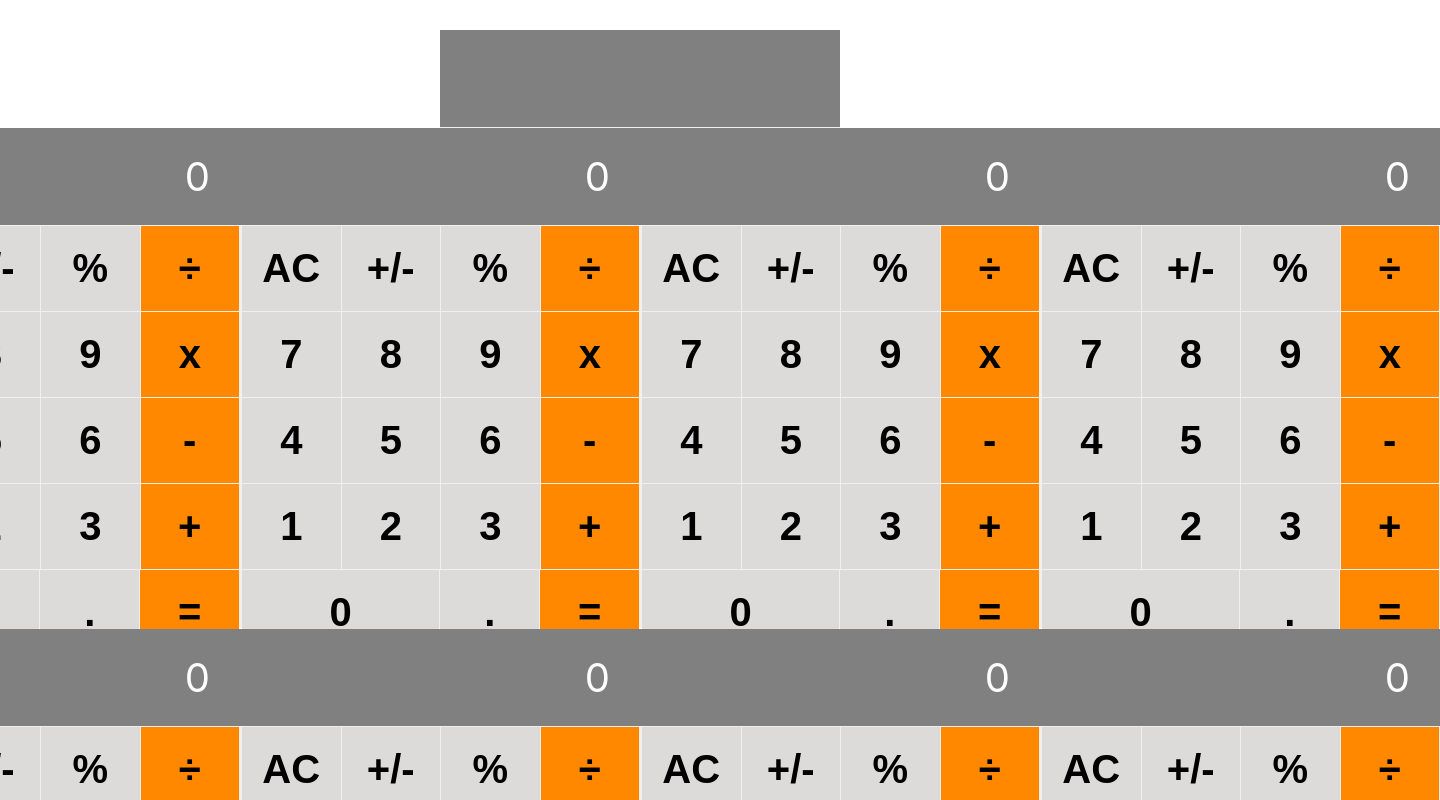
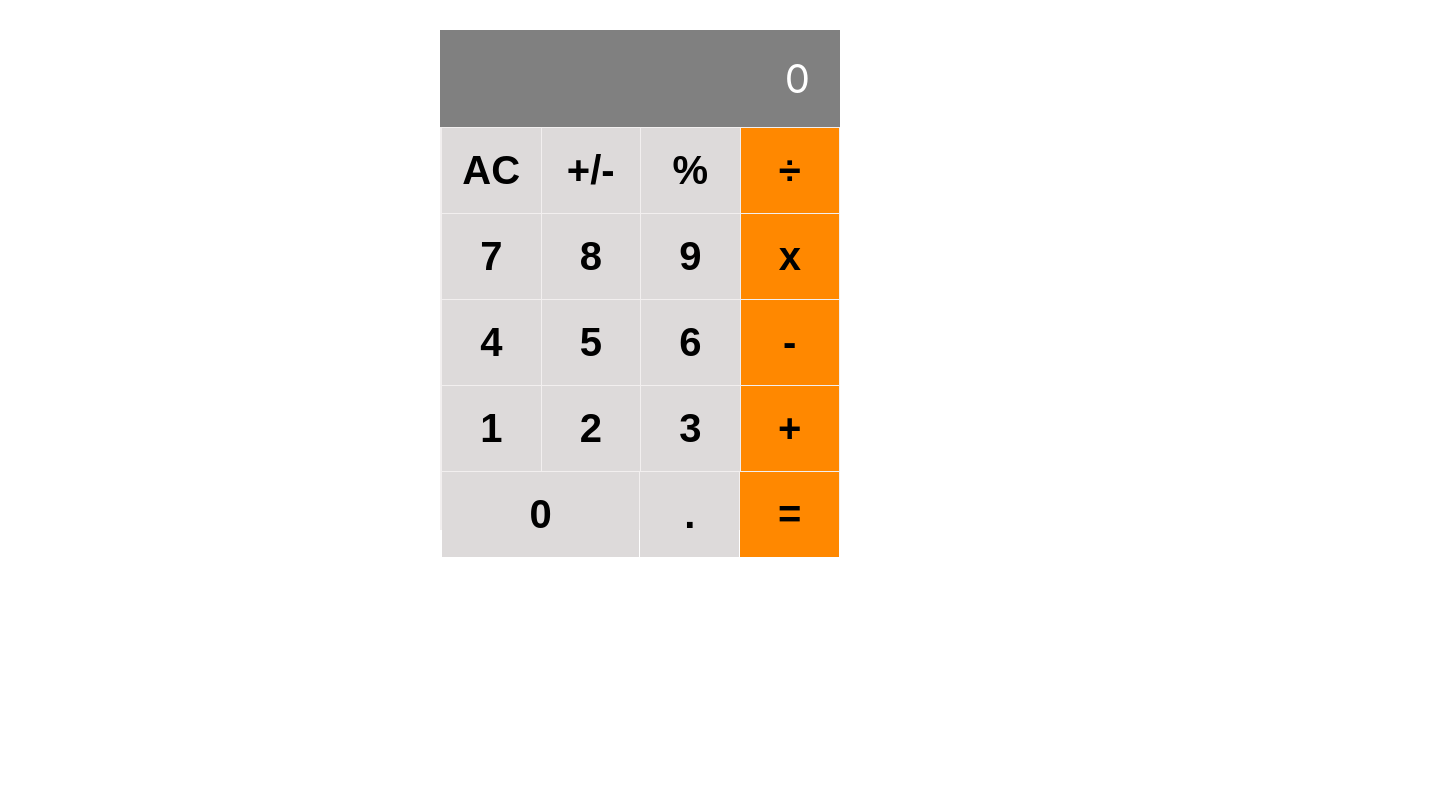
Before and after one commit to eamador1/math-magician-calculator, a React (Create React App) app: page / in a window 1280 px wide. Shown: the part 120-920 px from the top of the page, 1440 px wide, since content can reach past the window. After the commit the page ends 800 px from the top, so only its background shows below. Built offline with nearby package versions, Linux system fonts and the light colour scheme.

Commit message:
move claculator code from app.js to claculator.js

```diff
--- a/src/App.js
+++ b/src/App.js
@@ -1,43 +1,10 @@
 import './App.css';
-import Button from './components/Calculator';
-import Screen from './components/Display';
+import Calculator from './components/Calculator';
 
 function App() {
   return (
     <div className="App">
-      <div className="calculator-container">
-        <Screen />
-        <div className="line">
-          <Button>AC</Button>
-          <Button>+/-</Button>
-          <Button>%</Button>
-          <Button>÷</Button>
-        </div>
-        <div className="line">
-          <Button>7</Button>
-          <Button>8</Button>
-          <Button>9</Button>
-          <Button>x</Button>
-        </div>
-
-        <div className="line">
-          <Button>4</Button>
-          <Button>5</Button>
-          <Button>6 </Button>
-          <Button>-</Button>
-        </div>
-        <div className="line">
-          <Button>1</Button>
-          <Button>2</Button>
-          <Button>3</Button>
-          <Button>+</Button>
-        </div>
-        <div className="line">
-          <Button>0</Button>
-          <Button>.</Button>
-          <Button>=</Button>
-        </div>
-      </div>
+      <Calculator />
     </div>
   );
 }
```
